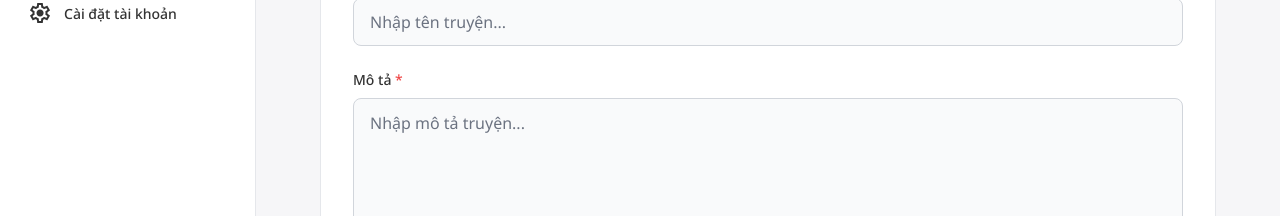
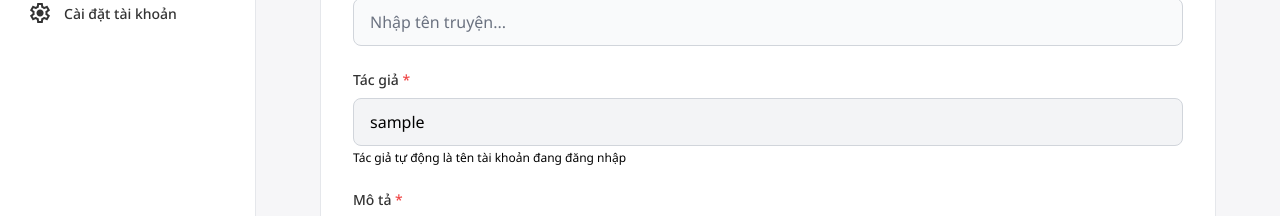
Before and after one commit to Tmy-andy/stories, a React (Create React App) app in the folder frontend/: page /admin/create-story in a window 1280 px wide. Shown: the part 277-493 px from the top of the page. Built offline with nearby package versions, Linux system fonts and the light colour scheme; no server answers; sample sign-in values are in the browser's storage.

Commit message:
Make author field auto-populate with logged-in user and disable editing

```diff
--- a/frontend/src/pages/admin/CreateStory.jsx
+++ b/frontend/src/pages/admin/CreateStory.jsx
@@ -40,6 +40,11 @@ function CreateStory() {
       return;
     }
     setUser(currentUser);
+    // Set author to current user's username
+    setFormData(prevData => ({
+      ...prevData,
+      author: currentUser.username
+    }));
   }, [navigate]);
 
   const handleChange = (e) => {
@@ -203,6 +208,24 @@ function CreateStory() {
                   />
                 </div>
 
+                {/* Author */}
+                <div>
+                  <label className="block text-text-light dark:text-text-dark text-sm font-medium mb-2">
+                    Tác giả <span className="text-red-500">*</span>
+                  </label>
+                  <input
+                    type="text"
+                    name="author"
+                    value={formData.author}
+                    disabled
+                    className="w-full h-12 rounded-lg border border-gray-300 dark:border-gray-700 bg-gray-100 dark:bg-gray-900 px-4 text-text-secondary-light dark:text-text-secondary-dark focus:border-primary focus:ring-primary cursor-not-allowed"
+                    placeholder="Tác giả sẽ tự động là tên tài khoản"
+                  />
+                  <p className="text-text-secondary-light dark:text-text-secondary-dark text-xs mt-1">
+                    Tác giả tự động là tên tài khoản đang đăng nhập
+                  </p>
+                </div>
+
                 {/* Description */}
                 <div>
                   <label className="block text-text-light dark:text-text-dark text-sm font-medium mb-2">
--- a/frontend/src/pages/admin/EditStory.jsx
+++ b/frontend/src/pages/admin/EditStory.jsx
@@ -48,6 +48,11 @@ function EditStory() {
       return;
     }
     setUser(currentUser);
+    // Set author to current user's username
+    setFormData(prevData => ({
+      ...prevData,
+      author: currentUser.username
+    }));
     loadStory();
   }, [id, navigate]);
 
@@ -102,7 +107,7 @@ function EditStory() {
     e.preventDefault();
     setError('');
 
-    if (!formData.title || !formData.author || !formData.description) {
+    if (!formData.title || !formData.description) {
       setError('Vui lòng điền đầy đủ thông tin bắt buộc');
       return;
     }
@@ -246,11 +251,13 @@ function EditStory() {
                       type="text"
                       name="author"
                       value={formData.author}
-                      onChange={handleChange}
-                      className="w-full h-12 rounded-lg border border-gray-300 dark:border-gray-700 bg-gray-50 dark:bg-gray-800 px-4 text-text-light dark:text-text-dark focus:border-primary focus:ring-primary"
-                      placeholder="Nhập tên tác giả..."
-                      required
+                      disabled
+                      className="w-full h-12 rounded-lg border border-gray-300 dark:border-gray-700 bg-gray-100 dark:bg-gray-900 px-4 text-text-secondary-light dark:text-text-secondary-dark focus:border-primary focus:ring-primary cursor-not-allowed"
+                      placeholder="Tác giả sẽ tự động là tên tài khoản"
                     />
+                    <p className="text-text-secondary-light dark:text-text-secondary-dark text-xs mt-1">
+                      Tác giả tự động là tên tài khoản đang đăng nhập
+                    </p>
                   </div>
 
                   {/* Description */}
```
